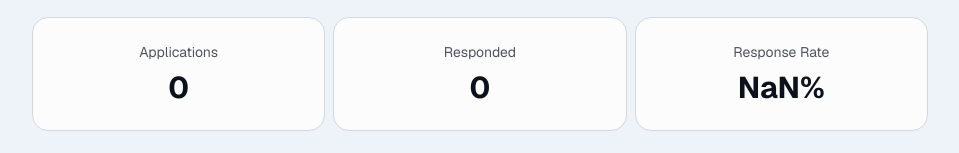
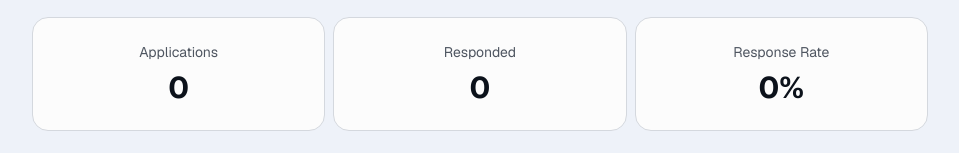
Before and after one commit to SeloazizLaraybafih/deadly-job-hunter, a Next.js app in the folder frontend/: page /dashboard in a window 1280 px wide. Shown: the part 203-356 px from the top of the page, without its empty margins (160-1119 px from the left). Built offline with nearby package versions, Linux system fonts and the light colour scheme; no server answers; sample sign-in values are in the browser's storage.

Commit message:
cors update in BE and handle 0 application bug in responded rate

```diff
--- a/frontend/app/dashboard/page.tsx
+++ b/frontend/app/dashboard/page.tsx
@@ -80,10 +80,14 @@ export default function DashboardPage() {
   const progressApp = applications.filter((app) =>
     progressStatus.includes(app.status)
   )
-
-  const respondedRate = Number(
-    ((progressApp.length / applications.length) * 100).toFixed(1)
-  )
+  let respondedRate
+  if (applications.length === 0) {
+    respondedRate = 0
+  } else {
+    respondedRate = Number(
+      ((progressApp.length / applications.length) * 100).toFixed(1)
+    )
+  }
 
   if (loading) {
     return (
```
Also changed, not shown: 1 other file (tests, documents, lock files or other folders).
